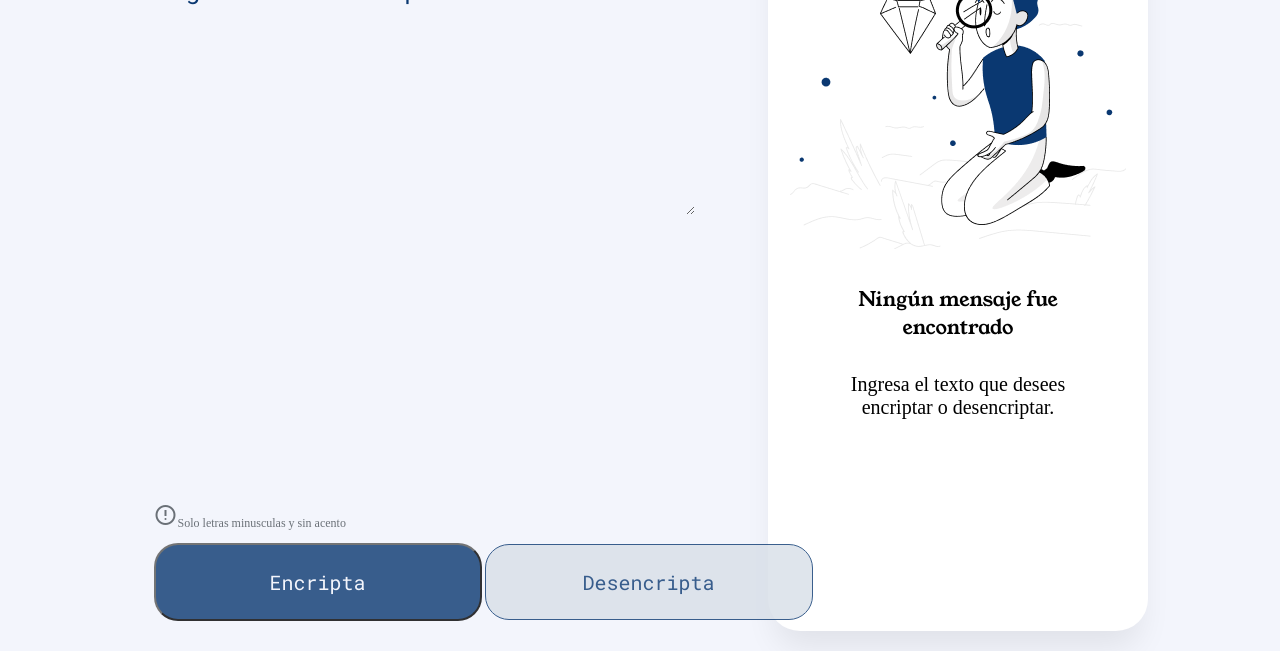
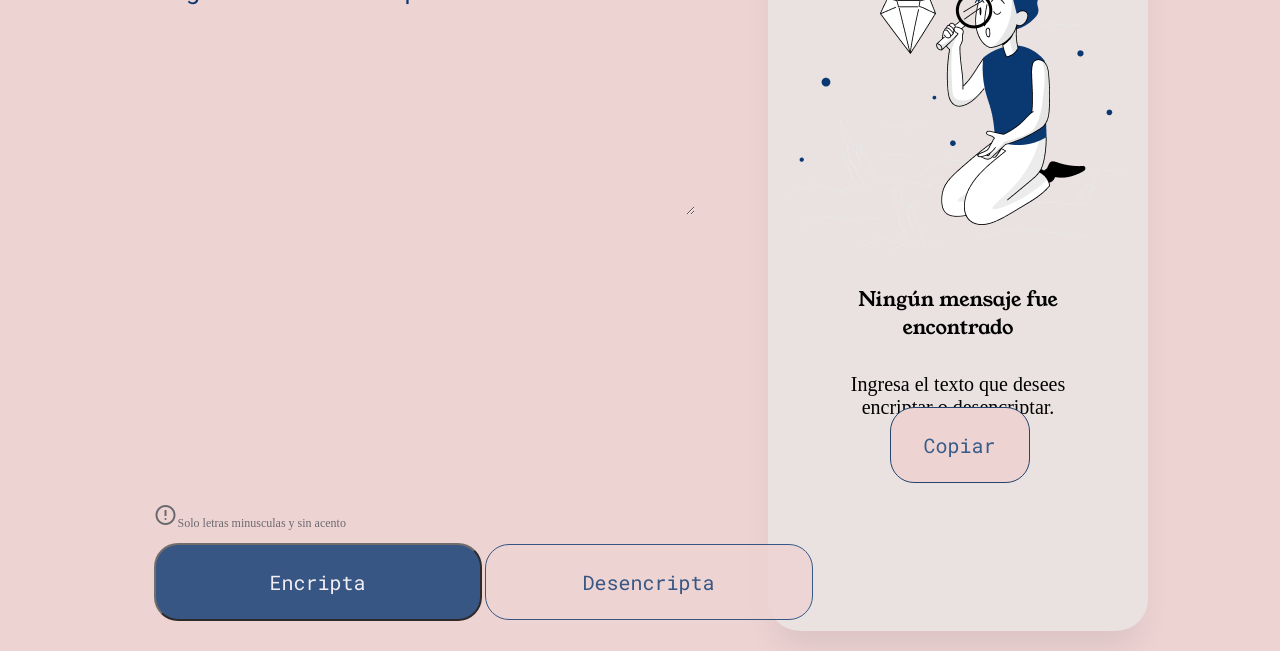
Before and after one commit to WilmaryM/proyectos, a plain HTML site: page encriptadpr/index.html in a window 1280 px wide. Shown: the part 149-800 px from the top of the page. Drawn offline with nearby package versions, Linux system fonts and the light colour scheme.

Commit message:
resolviendo el error de copiar

```diff
--- a/encriptadpr/css/estilo.css
+++ b/encriptadpr/css/estilo.css
@@ -1,5 +1,5 @@
 body{
-    background: var(--light-blue-light-blue-100, #F3F5FC);
+    background: var(--light-blue-light-blue-100, #eed3d3);
 }
 
 .logo{
@@ -18,7 +18,7 @@ body{
     font-family: 'Roboto Mono', monospace;
     font-size: 25px;
     border: none;
-    background-color: #F3F5FC ;
+    background-color:  #eed3d3 ;
 }
 
 .textoEncriptado::placeholder{
@@ -41,7 +41,7 @@ body{
     width: 25%;
     height: 85%;
     border-radius: 32px;
-    background:  #FFF;
+    background:  #eae1e1;
 
 
     /* shadow */
@@ -84,7 +84,7 @@ padding: 24px;
 border-radius: 24px;
 border: 1px solid  #0A3871;
 color: #0A3871 ;
-background: #D8DFE8;
+background: #eed3d3;
 cursor: pointer;
 font-family: 'Roboto Mono', monospace;
 font-size: 20px;
@@ -94,11 +94,12 @@ font-size: 20px;
     width: 140px;
     padding: 24px;
     position: absolute;
-    left: 35%;
+    left: 32%;
+    bottom: 20%;
     border-radius: 24px;
     border: 1px solid  #24456d;
     color: #375c88 ;
-    background: #dcdfe3;
+    background:  #eed3d3;
     cursor: pointer;
     font-family: 'Roboto Mono', monospace;
     font-size: 20px;
--- a/encriptadpr/index.html
+++ b/encriptadpr/index.html
@@ -29,7 +29,7 @@
         <p class="texto1">Ningún mensaje fue encontrado</p>
         <p class="text2">Ingresa el texto que desees encriptar o desencriptar.</p>
         </div>
-        <button class="copy"  id="copyText">Copiar</button>
+        <button class="copy" onclick="copiar()" id="copyText">Copiar</button>
     </div>
 
         <div class="botones">
--- a/encriptadpr/js/index.js
+++ b/encriptadpr/js/index.js
@@ -47,6 +47,7 @@ function desencripta(){
 
     function copiar(){
         let div = document.getElementById('ocultar').value;
+        let btn = document.getElementById('copyText');
 
                 document.execCommand('selectAll');
                 document.execCommand('copy');
@@ -54,7 +55,8 @@ function desencripta(){
                 if (div.textContent === "") {
                     div.textContent =  "Este es el texto copiado";
                     div.style.visibility = "visible";
-        }
-                }
-
-                document.getElementById("copyText").addEventListener("click", copiar);
+                    }
+                    else{
+                        div.style.visibility = "hidden";
+                            }
+            }
```
